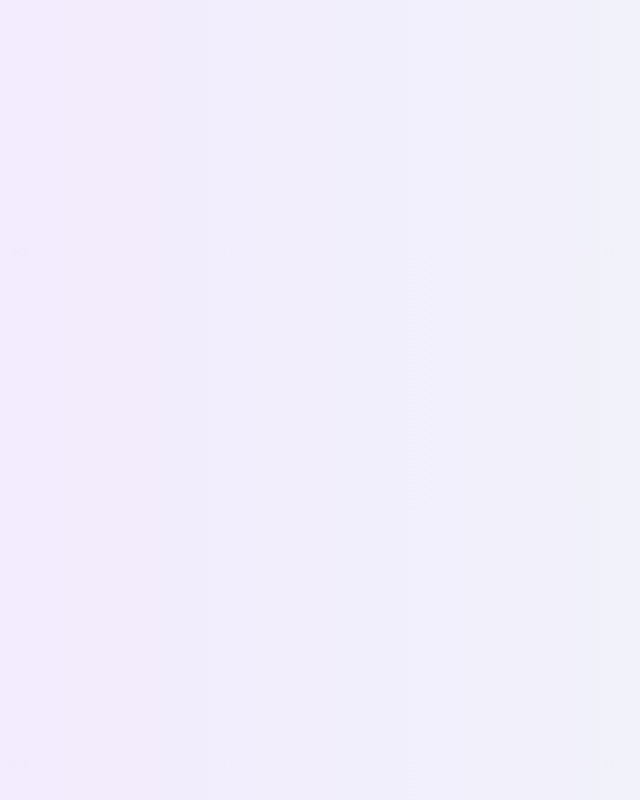
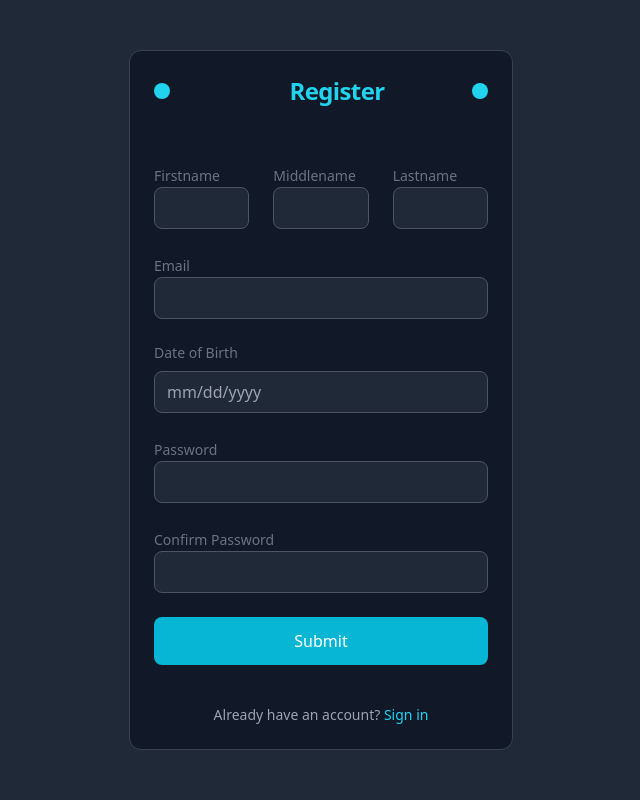
Before and after one commit to Akash-kafle/ByteBack, a React (Vite) app in the folder frontend/: page /sign-up in a window 1280 px wide. Before the commit this address had no page. Shown: the whole page, without its empty margins (319-959 px from the left). Built offline with nearby package versions, Linux system fonts and the light colour scheme.

Commit message:
Added sign-up page

```diff
--- a/frontend/package.json
+++ b/frontend/package.json
@@ -17,6 +17,7 @@
     "@material-tailwind/react": "^2.1.10",
     "lucide-react": "^0.456.0",
     "react": "^18.3.1",
+    "react-datepicker": "^7.5.0",
     "react-dom": "^18.3.1",
     "react-router-dom": "^6.28.0"
   },
--- a/frontend/src/App.jsx
+++ b/frontend/src/App.jsx
@@ -3,6 +3,7 @@ import Navbar from "./components/Navbar";
 import { Route, Routes } from "react-router-dom";
 import Dashboard from "./components/dashboard";
 import Login from "./components/Login"
+import Signup from "./components/Signup";
 
 
 const App = () => {
@@ -12,7 +13,7 @@ const App = () => {
         <Routes>
           <Route path="/" element={<Dashboard />} />
           <Route path="/login" element={<Login/>}/>
-
+          <Route path="/sign-up" element={<Signup />}/>
         </Routes>
       </div>
     </>
--- a/frontend/src/components/Signup.jsx
+++ b/frontend/src/components/Signup.jsx
@@ -1,4 +1,114 @@
+import React, { useState } from 'react';
+import DatePicker from 'react-datepicker';
+import 'react-datepicker/dist/react-datepicker.css'; // Import CSS for the datepicker
+
 const Signup = () => {
+  const [dob, setDob] = useState(null); // State to store the selected date
 
-}
+  const handleDateChange = (date) => {
+    setDob(date); // Update the dob state when the date is selected
+  };
+
+  return (
+    <div className="flex items-center justify-center min-h-screen bg-gray-800">
+      <form className="flex flex-col gap-6 max-w-sm p-6 rounded-xl bg-gray-900 border border-gray-700 relative">
+        {/* Title Section */}
+        <p className="text-2xl font-semibold tracking-tight text-cyan-400 pl-8 flex items-center relative justify-center mb-8">
+          Register
+          <span className="absolute left-0 w-4 h-4 bg-cyan-400 rounded-full"></span>
+          <span className="absolute right-0 w-4 h-4 bg-cyan-400 rounded-full"></span>
+        </p>
+
+        {/* Name Fields Section */}
+        <div className="flex gap-6">
+          <div className="w-1/3">
+            <label className="text-sm text-gray-500">Firstname</label>
+            <input
+              className="input bg-gray-800 text-white w-full px-3 py-2 rounded-lg border border-gray-600 focus:outline-none focus:ring-2 focus:ring-cyan-500"
+              type="text"
+              required
+            />
+          </div>
+
+          <div className="w-1/3">
+            <label className="text-sm text-gray-500">Middlename</label>
+            <input
+              className="input bg-gray-800 text-white w-full px-3 py-2 rounded-lg border border-gray-600 focus:outline-none focus:ring-2 focus:ring-cyan-500"
+              type="text"
+              required
+            />
+          </div>
+
+          <div className="w-1/3">
+            <label className="text-sm text-gray-500">Lastname</label>
+            <input
+              className="input bg-gray-800 text-white w-full px-3 py-2 rounded-lg border border-gray-600 focus:outline-none focus:ring-2 focus:ring-cyan-500"
+              type="text"
+              required
+            />
+          </div>
+        </div>
+
+        {/* Email Field */}
+        <div>
+          <label className="text-sm text-gray-500">Email</label>
+          <input
+            className="input bg-gray-800 text-white w-full px-3 py-2 rounded-lg border border-gray-600 focus:outline-none focus:ring-2 focus:ring-cyan-500"
+            type="email"
+            required
+          />
+        </div>
+
+        {/* Date of Birth Field */}
+        <div className="flex flex-col">
+          <label className="text-sm text-gray-500 mb-2">Date of Birth</label> {/* Added margin-bottom */}
+          <DatePicker
+            selected={dob}
+            onChange={handleDateChange}
+            className="input bg-gray-800 text-white w-full px-3 py-2 rounded-lg border border-gray-600 focus:outline-none focus:ring-2 focus:ring-cyan-500"
+            dateFormat="mm/dd/yyyy"
+            placeholderText="mm/dd/yyyy"
+            showYearDropdown
+            yearDropdownItemNumber={100}
+            scrollableYearDropdown
+            calendarClassName="dark-datepicker" // Apply custom class for the calendar
+          />
+        </div>
+
+        {/* Password Fields */}
+        <div>
+          <label className="text-sm text-gray-500">Password</label>
+          <input
+            className="input bg-gray-800 text-white w-full px-3 py-2 rounded-lg border border-gray-600 focus:outline-none focus:ring-2 focus:ring-cyan-500"
+            type="password"
+            required
+          />
+        </div>
+
+        <div>
+          <label className="text-sm text-gray-500">Confirm Password</label>
+          <input
+            className="input bg-gray-800 text-white w-full px-3 py-2 rounded-lg border border-gray-600 focus:outline-none focus:ring-2 focus:ring-cyan-500"
+            type="password"
+            required
+          />
+        </div>
+
+        {/* Submit Button */}
+        <button className="submit bg-cyan-500 text-white py-3 px-6 rounded-lg border-none hover:bg-cyan-400 transition-all duration-300">
+          Submit
+        </button>
+
+        {/* Sign-in Link */}
+        <p className="signin text-sm text-gray-400 text-center mt-4">
+          Already have an account?{' '}
+          <a href="#" className="text-cyan-400 hover:underline">
+            Sign in
+          </a>
+        </p>
+      </form>
+    </div>
+  );
+};
+
 export default Signup;
```
Also changed, not shown: 1 other file (tests, documents, lock files or other folders).
